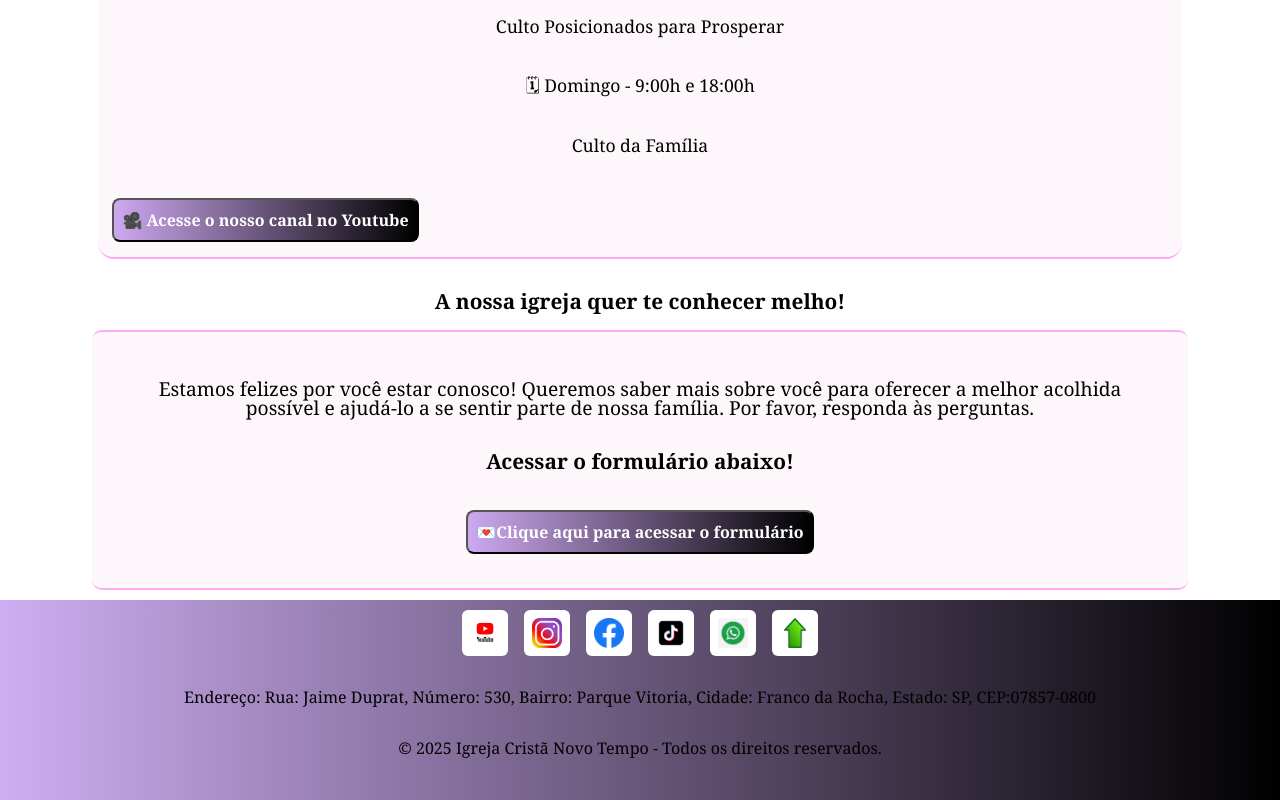
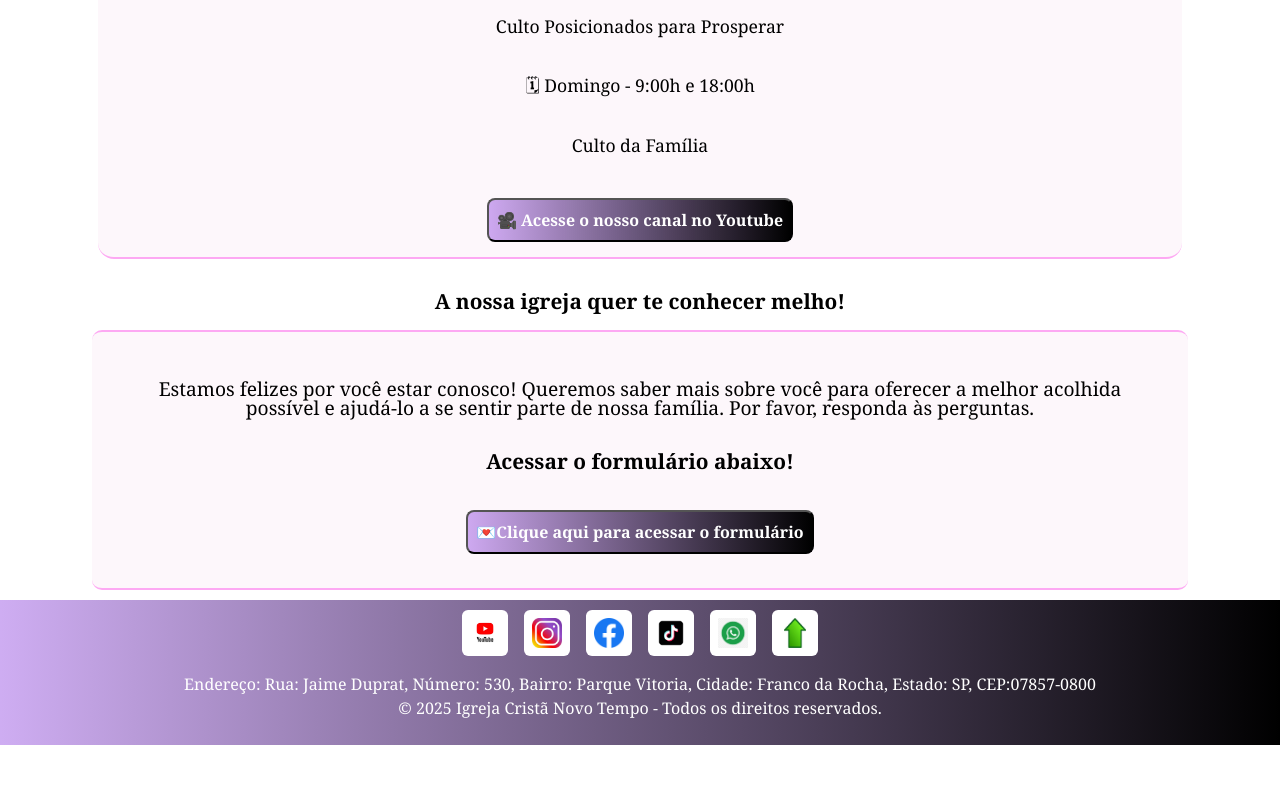
Before and after one commit to MariaaPcsa/projetointegrador3comreact, a React (Vite) app: page / in a window 1280 px wide. Shown: the part 1164-1964 px from the top of the page. After the commit the page ends 1909 px from the top, so only its background shows below. Built offline with nearby package versions, Linux system fonts and the light colour scheme.

Commit message:
atualizado css

```diff
--- a/src/components/css/location.css
+++ b/src/components/css/location.css
@@ -1,9 +1,12 @@
 
 /* location.css */
 
+main {
+    text-align: center;
+    font-family: Georgia, 'Times New Roman', Times, serif;
+  }
 
-
-  h2 {
+  main h2 {
     font-family: Georgia, 'Times New Roman', Times, serif;
     text-align: center;
     font-size: 1.6rem;
@@ -12,8 +15,7 @@
    font-weight: 800;
   }
 
-   p {
-    font-family: Georgia, 'Times New Roman', Times, serif;
+   main p {
     line-height: 1.2rem;
     margin: 1.2rem;
     padding: 0.5rem;
```
